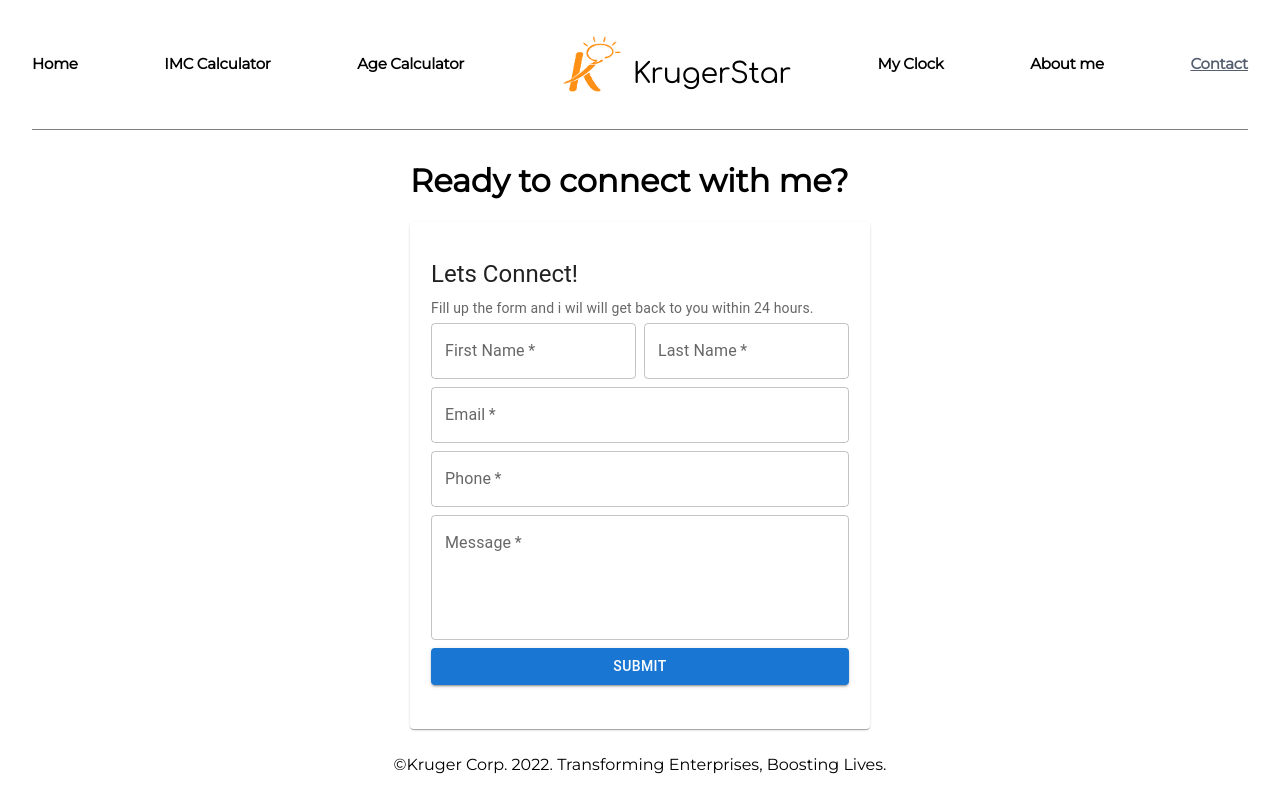
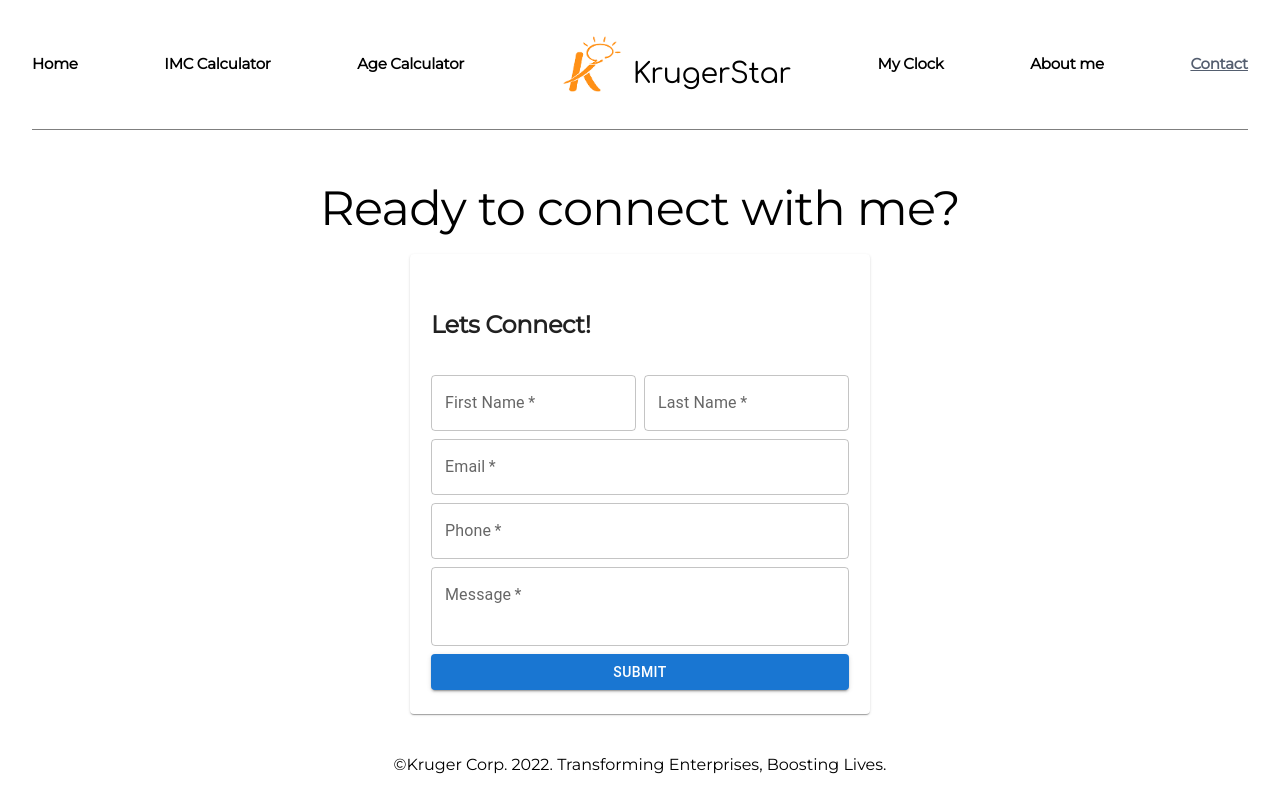
Before and after one commit to rjavier001/kruger-playgroud, a React (Create React App) app in the folder playground-app/: page /contact in a window 1280 px wide. Built offline with nearby package versions, Linux system fonts and the light colour scheme.

Commit message:
ContactComponent css added, component complete

```diff
--- a/playground-app/src/App.css
+++ b/playground-app/src/App.css
@@ -348,3 +348,21 @@ a:link {
   line-height: 30px;
   letter-spacing: -0.015em;
 }
+
+/* Contact */
+
+.Contact__container h1{
+  font-size: 48px;
+  font-weight: 400;
+  line-height: 72px;
+  letter-spacing: -0.015em;
+  text-align: center;
+  margin-bottom: 10px;
+}
+.Contact__container h4{
+  font-size: 24px;
+  font-weight: 700;
+  line-height: 36px;
+  letter-spacing: -0.015em;
+  text-align: left;
+}
--- a/playground-app/src/components/ContactComponent.jsx
+++ b/playground-app/src/components/ContactComponent.jsx
@@ -1,4 +1,4 @@
-import { Button, Card, CardContent, Grid, TextField, Typography } from "@mui/material";
+import { Button, Card, CardContent, Grid, TextField } from "@mui/material";
 import React from "react";
 
 const ContactComponent = () => {
@@ -9,21 +9,12 @@ const ContactComponent = () => {
         </h1>
         <Grid>
           <Card
-            style={{ maxWidth: 450, padding: "20px 5px", margin: "0 auto" }}
+            style={{ height:450,maxWidth: 450, padding: " 5px", margin: "0 auto" }}
           >
             <CardContent>
-              <Typography gutterBottom variant="h5">
-               Lets Connect!
-              </Typography>
-              <Typography
-                variant="body2"
-                color="textSecondary"
-                component="p"
-                gutterBottom
-              >
-                Fill up the form and i wil will get back to you within 24
-                hours.
-              </Typography>
+              <h4>
+              Lets Connect!
+              </h4>
               <form>
                 <Grid container spacing={1}>
                   <Grid xs={12} sm={6} item>
@@ -68,7 +59,7 @@ const ContactComponent = () => {
                     <TextField
                       label="Message"
                       multiline
-                      rows={4}
+                      rows={2}
                       placeholder="Type your message here"
                       variant="outlined"
                       fullWidth
```
